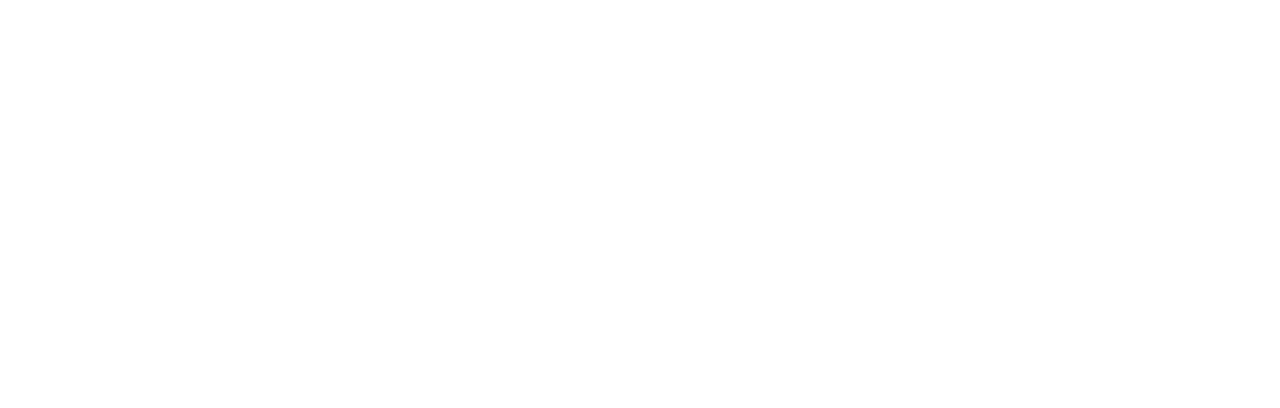
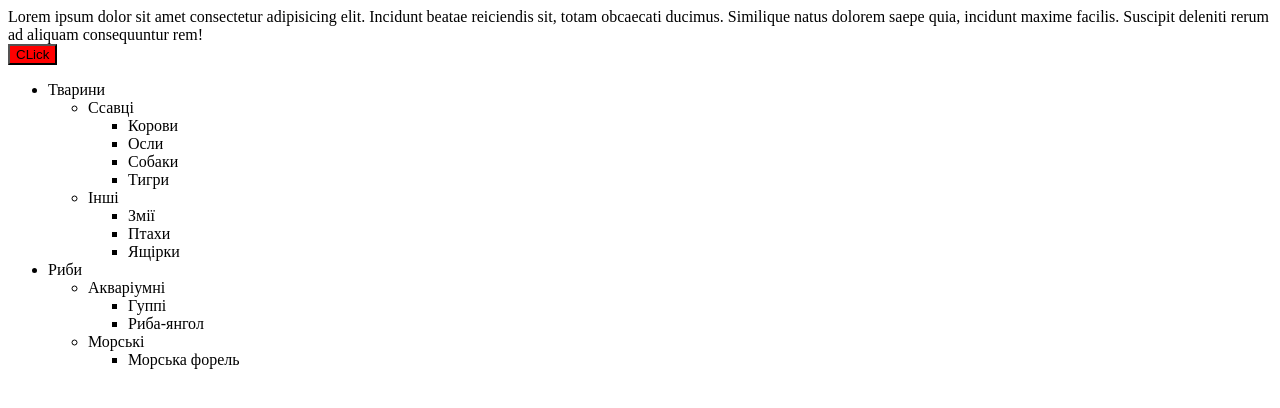
Before and after one commit to WhiteTrashUA/JS-course, a plain HTML site: page Lesson9-main/HomeWork/index.html in a window 1280 px wide. Drawn offline with Linux system fonts and the light colour scheme.

Commit message:
Lesson 9 3 homework not end

```diff
--- a/Lesson9-main/HomeWork/css/style.css
+++ b/Lesson9-main/HomeWork/css/style.css
@@ -1,4 +1,4 @@
-/* .btn1 {
+.btn1 {
   background-color: red;
 }
 .active {
@@ -20,4 +20,4 @@
 
 .liItem.active {
   background-color: red;
-} */
+}
--- a/Lesson9-main/HomeWork/index.html
+++ b/Lesson9-main/HomeWork/index.html
@@ -10,12 +10,48 @@
 </head>
 
 <body>
-    <!--
+
     <div id="text">Lorem ipsum dolor sit amet consectetur adipisicing elit. Incidunt beatae reiciendis sit, totam
         obcaecati ducimus. Similique natus dolorem saepe quia, incidunt maxime facilis. Suscipit deleniti rerum ad
         aliquam consequuntur rem!</div>
-    <button class="btn1">CLick</button> -->
+    <button class="btn1">CLick</button>
 
+    <ul class="tree" id="tree">
+        <li>Тварини
+            <ul>
+                <li>Ссавці
+                    <ul>
+                        <li>Корови</li>
+                        <li>Осли</li>
+                        <li>Собаки</li>
+                        <li>Тигри</li>
+                    </ul>
+                </li>
+                <li>Інші
+                    <ul>
+                        <li>Змії</li>
+                        <li>Птахи</li>
+                        <li>Ящірки</li>
+                    </ul>
+                </li>
+            </ul>
+        </li>
+        <li>Риби
+            <ul>
+                <li>Акваріумні
+                    <ul>
+                        <li>Гуппі</li>
+                        <li>Риба-янгол</li>
+                    </ul>
+                </li>
+                <li>Морські
+                    <ul>
+                        <li>Морська форель</li>
+                    </ul>
+                </li>
+            </ul>
+        </li>
+    </ul>
 
 
     <script src="./js/script.js"></script>
--- a/Lesson9-main/HomeWork/js/script.js
+++ b/Lesson9-main/HomeWork/js/script.js
@@ -22,18 +22,28 @@
 // }
 
 // 2 //
-// const btn1 = document.querySelector(".btn1");
+const btn1 = document.querySelector(".btn1");
 
-// btn1.addEventListener("click", cluck);
+btn1.addEventListener("click", cluck);
 
-// function cluck(event) {
-//   const checkClass = document.querySelector("active");
+function cluck(event) {
+  event.target.hidden = !event.target.hidden;
 
-//   if (checkClass) {
-//     event.target.classList.remove("active");
-//   } else {
-//     event.target.classList.add("active");
-//   }
-// }
+  const checkClass = document.querySelector("active");
+
+  //   if (checkClass) {
+  //     event.target.classList.remove("active");
+  //   } else {
+  //     event.target.classList.add("active");
+  //   }
+}
 
 // 3 //
+
+const wood = document.querySelector("#tree");
+for (let li of tree.querySelectorAll("li")) {
+  let span = document.createElement("span");
+  li.prepend(span);
+  span.append(span.nextSibling);
+}
+tre.onclick =
```
